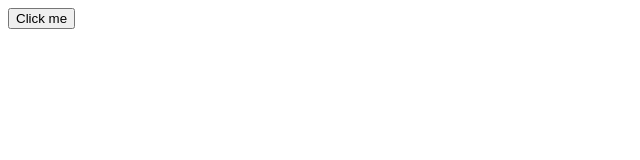
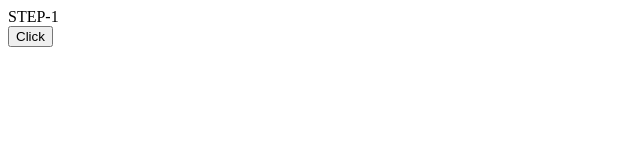
Before and after one commit to kazu80/rxJSLab, an Angular app: page / in a window 1280 px wide. Shown: the top 160 px of the page, without its empty margins (0-640 px from the left). Built offline with nearby package versions, Linux system fonts and the light colour scheme.

Commit message:
example_1

```diff
--- /dev/null
+++ b/src/app/observable-next/observable-next.component.html
@@ -0,0 +1,5 @@
+<div class="wrapper">
+
+    <div class="page-title">STEP-{{step}}</div>
+    <button (click)="click()">Click</button>
+</div>
--- /dev/null
+++ b/src/app/observable-next/observable-next.component.ts
@@ -0,0 +1,53 @@
+import {Component, OnInit} from '@angular/core';
+import {Observable, Subject, BehaviorSubject} from 'rxjs/Rx';
+
+@Component({
+    selector   : 'app-main',
+    templateUrl: './observable-next.component.html',
+    styleUrls  : ['./observable-next.component.scss']
+})
+export class ObservableNextComponent implements OnInit {
+    step: number;
+    foo: any;
+
+    constructor() {
+    }
+
+    ngOnInit() {
+        this.step = 1;
+
+        this.foo = Observable.create(function (observer: any) {
+            observer.next();
+        });
+        this.foo.scan((count: number) => count++)
+    }
+
+    click() {
+
+        switch (this.step) {
+            case 1:
+
+                console.log("foo");
+
+                break;
+            case 2:
+
+                console.log("bar");
+
+                break;
+            case 3:
+
+                console.log("baz");
+
+                break;
+        }
+
+        this.foo.subscribe({
+            next    : (count: number) => {
+                this.step++;
+            },
+            complete: () => console.log('done'),
+        });
+
+    }
+}
```
Also changed, not shown: src/app/app.module.ts (+6 -4 lines), src/app/observable-next/observable-next.component.scss (added), 1 other file (tests, documents, lock files or other folders).
